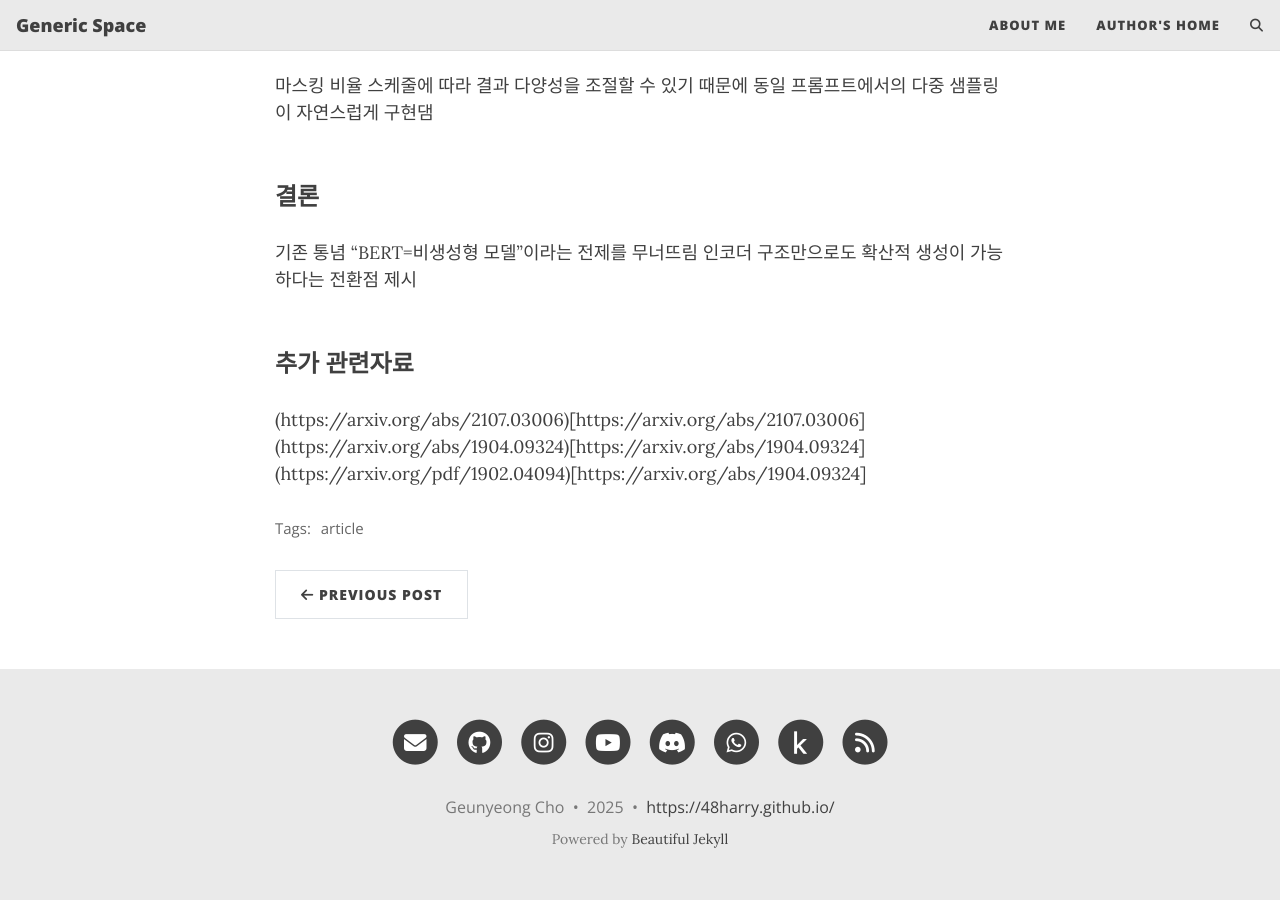
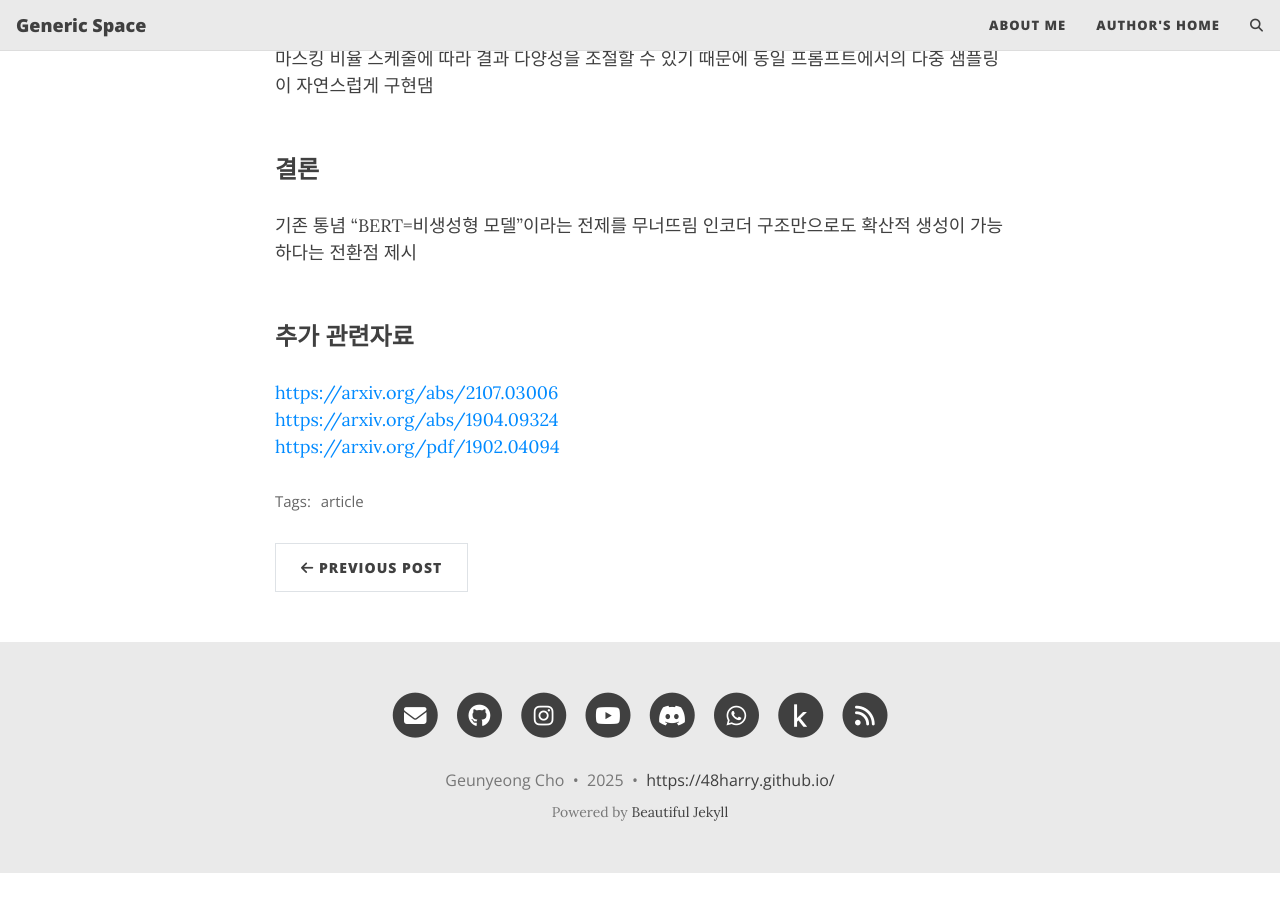
Before and after one commit to 48harry/48harry.github.io, a Jekyll site: the page built from _posts/2025-10-21-짜잔 사실 BERT는 diffusion model이었음(와전).md, in a window 1280 px wide and 900 px high, scrolled down 1122 px. Built offline with Jekyll 4.4.1, drawn with Linux system fonts in a browser that asks for light colours; comment, search, counter and statistics services are not loaded; after the commit the page ends 1995 px from its top, so only the background shows below that; some of the changed text lies outside the part shown.

Commit message:
Update 2025-10-21-짜잔 사실 BERT는 diffusion model이었음(와전).md

```diff
--- a/_posts/2025-10-21-짜잔 사실 BERT는 diffusion model이었음(와전).md
+++ b/_posts/2025-10-21-짜잔 사실 BERT는 diffusion model이었음(와전).md
@@ -9,7 +9,7 @@ author: Geunyeong Cho
 published : true
 ---
 
-원문 : (https://nathan.rs/posts/roberta-diffusion)[https://nathan.rs/posts/roberta-diffusion]
+원문 : [https://nathan.rs/posts/roberta-diffusion](https://nathan.rs/posts/roberta-diffusion)
 
 ### 1. BERT=1스텝 확산 모델으로 보는 접근방식 제안
 
@@ -42,9 +42,9 @@ BERT의 복원 기반 목적 + GPT의 확률적 생성 목적 => 연속 스케
 
 ### 추가 관련자료
 
-(https://arxiv.org/abs/2107.03006)[https://arxiv.org/abs/2107.03006]<br/>
-(https://arxiv.org/abs/1904.09324)[https://arxiv.org/abs/1904.09324]<br/>
-(https://arxiv.org/pdf/1902.04094)[https://arxiv.org/abs/1904.09324]<br/>
+[https://arxiv.org/abs/2107.03006](https://arxiv.org/abs/2107.03006)<br/>
+[https://arxiv.org/abs/1904.09324](https://arxiv.org/abs/1904.09324)<br/>
+[https://arxiv.org/pdf/1902.04094](https://arxiv.org/abs/1904.09324)<br/>
 
 <!-- 들어가며 예시
 {: .box-success}
```
